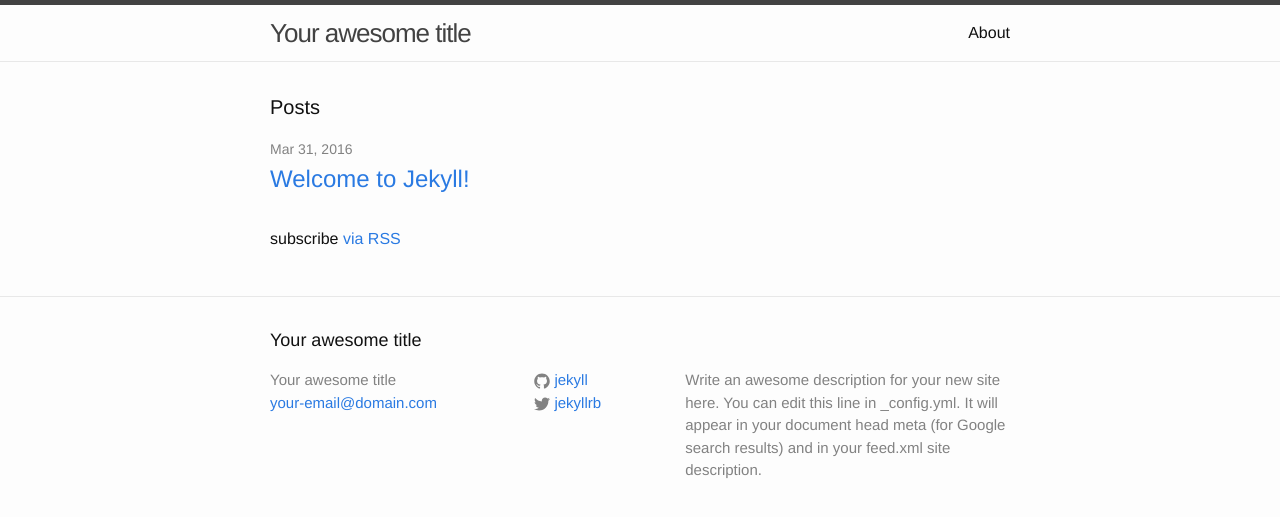
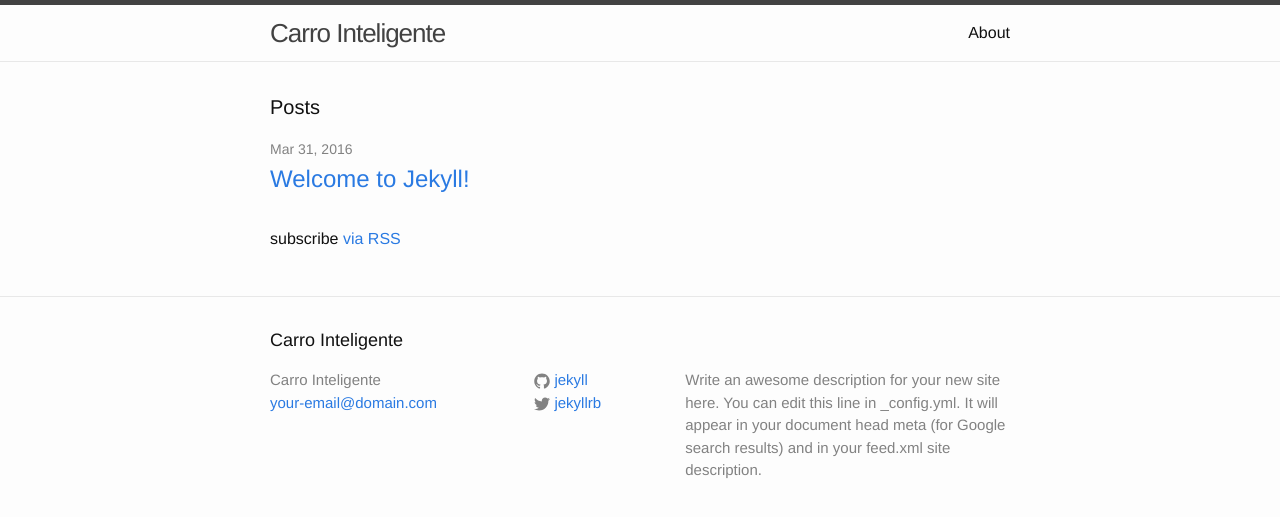
Before and after one commit to fernandopasse/carro_inteligente, a Jekyll site: the page built from index.html, in a window 1280 px wide. Shown: the top 517 px of the page. Built offline with Jekyll 4.4.1, drawn with Linux system fonts in a browser that asks for light colours.

Commit message:
Adicionar

```diff
--- a/_config.yml
+++ b/_config.yml
@@ -6,7 +6,7 @@
 # 'jekyll serve'. If you change this file, please restart the server process.
 
 # Site settings
-title: Your awesome title
+title: Carro Inteligente
 email: your-email@domain.com
 description: > # this means to ignore newlines until "baseurl:"
   Write an awesome description for your new site here. You can edit this
```
Also changed, not shown: 1 other file.
